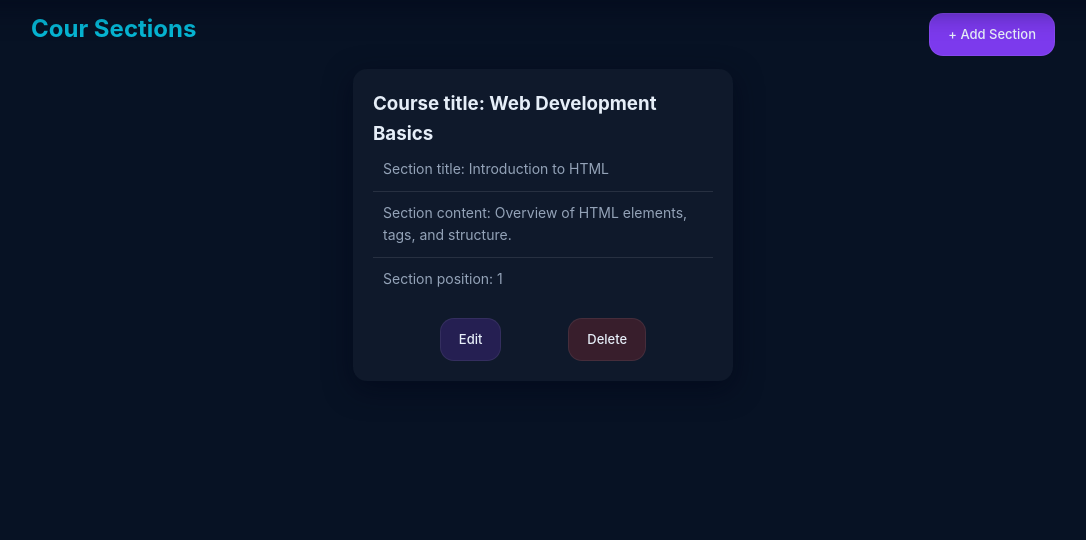
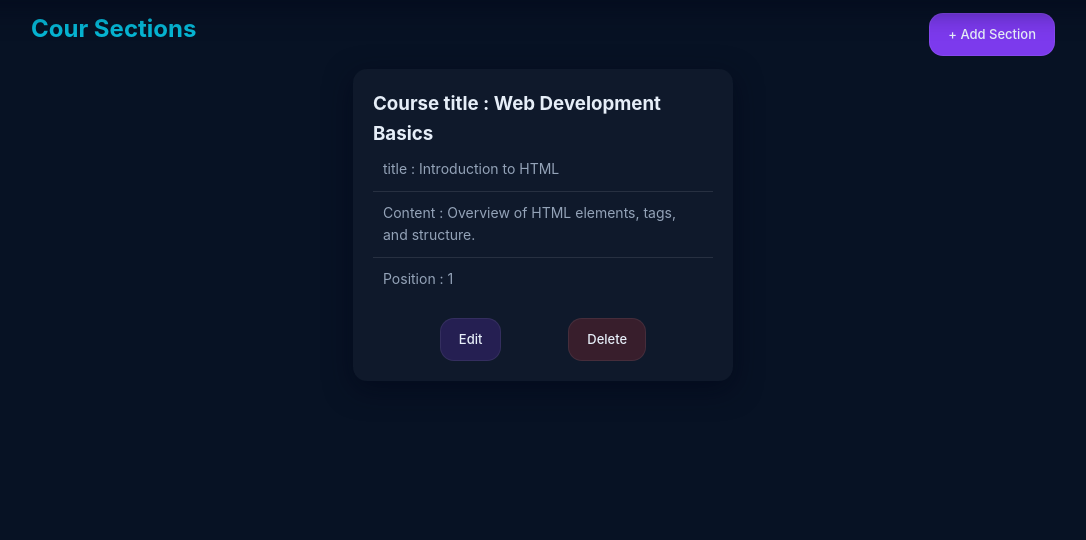
Before and after one commit to ELMAKHTARLAARIF/Course_Manager, a PHP site: page /Sections/sections_by_course.php?id=1 in a window 1280 px wide. Shown: the part 76-616 px from the top of the page, without its empty margins (97-1183 px from the left). Run offline with PHP 8.4, Linux system fonts and the light colour scheme; data comes from the database, SQL or seed files in the repository.

Commit message:
Add upload course image

```diff
--- a/Sections/sections_by_course.php
+++ b/Sections/sections_by_course.php
@@ -49,11 +49,11 @@ if ($_SERVER["REQUEST_METHOD"] == "GET") {
             <?php foreach ($result as $section) { ?>
 
                 <div class="course-sections-box">
-                    <h3>Course title: <?php echo $dataCours['title'] ?></h3>
+                    <h3>Course title : <?php echo $dataCours['title'] ?></h3>
                     <ul class="course-sections-list">
-                        <li>Section title: <?php echo $section['title'] ?></li>
-                        <li>Section content: <?php echo $section['content'] ?></li>
-                        <li>Section position: <?php echo $section['position'] ?></li>
+                        <li>title : <?php echo $section['title'] ?></li>
+                        <li>Content : <?php echo $section['content'] ?></li>
+                        <li>Position : <?php echo $section['position'] ?></li>
                     </ul>
                     <div class="actions">
                         <a href="sections_edit.php?id=<?= $section['id']?>" class="btn edit">Edit</a>
--- a/assests/style.css
+++ b/assests/style.css
@@ -181,7 +181,10 @@ body {
     font-size: 14px;
     min-height: 54px;
 }
-
+.cour-image{
+    width: 80px;
+    height: 80px;
+}
 .actions {
     margin-top: 18px;
     display: flex;
--- a/cours/courses_list.php
+++ b/cours/courses_list.php
@@ -14,10 +14,13 @@ while ($row =  $result->fetch_assoc()) {
         <h2 class="title"><?= htmlspecialchars($row['title']) ?></h2>
         <p class="level"><?= htmlspecialchars($row['level']) ?></p>
         <p class="desc"><?= htmlspecialchars($row['description']) ?></p>
+        <div>
+        <img src="../uploads/<?= $row['image'] ?>" alt="course image" class="cour-image">
+        </div>
         <div class="actions">
             <a class="btn" href="../Sections/sections_by_course.php?id=<?= $row['id'] ?>">View Section</a>
             <a href="courses_edit.php?id=<?= $row['id'] ?>" class="btn edit">Edit</a>
-            <a href="courses_delete.php?id=<?= $row['id'] ?>" class="btn delete" >Delete</a>
+            <a href="courses_delete.php?id=<?php echo $row['id'] ?>" class="btn delete" >Delete</a>
         </div>
     </div>
 <?php
```
Also changed, not shown: cours/courses_create.php (+14 -3 lines), uploads/1765504604_Dino Card.png (added), uploads/1765507695_Discord Card.png (added), uploads/1765560882_NFT Card.png (added), uploads/1765561039_Dino Card.png (added), uploads/Gold Card.png (added), uploads/Necklace Card.png (added).
